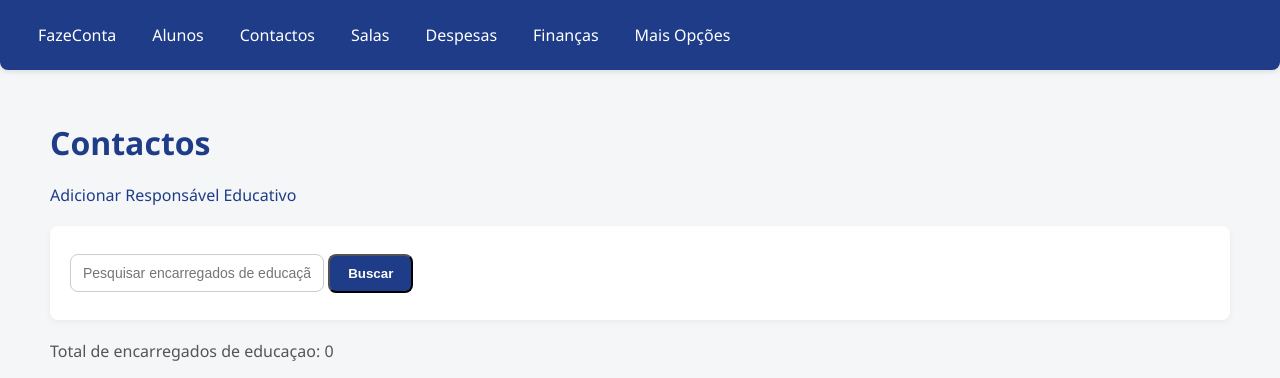
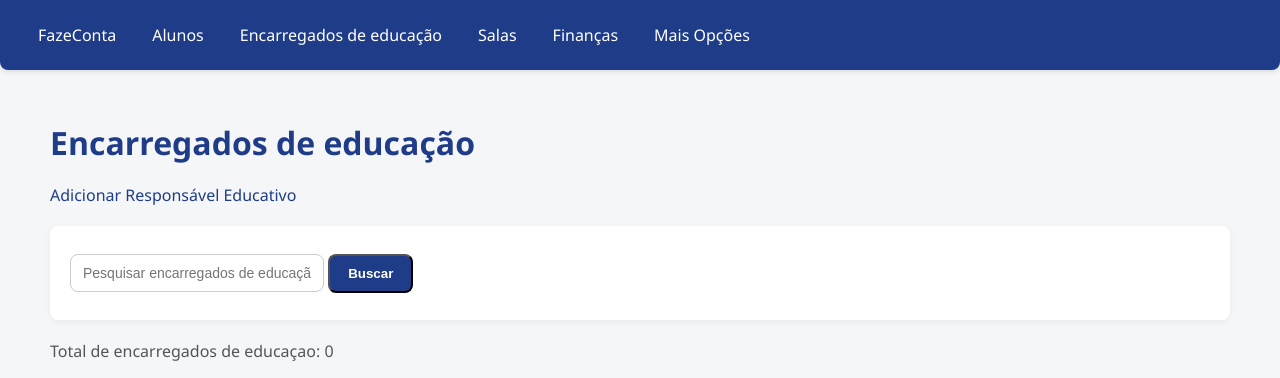
Before and after one commit to akls/faz-e-conta, a Django app: page /contactos/ in a window 1280 px wide. Shown: the top 378 px of the page. Run offline with Django 5.2, Linux system fonts and the light colour scheme; data that the repository does not hold is empty.

Commit message:
Pequenas alteraçoes

```diff
--- a/faz_e_conta/data_hub/models.py
+++ b/faz_e_conta/data_hub/models.py
@@ -336,7 +336,7 @@ class ComparticaoMensalSS(models.Model):
 
     mss_id = models.AutoField(primary_key=True)
     aluno_id = models.ForeignKey(to='Aluno', on_delete=models.CASCADE, db_column='aluno_id')
-    aluno_mensalidade_id = models.ForeignKey(to='MensalidadeAluno', on_delete=models.CASCADE, db_column='aluno_mensalidade_id', unique=True, related_name="")
+    aluno_mensalidade_id = models.ForeignKey(to='MensalidadeAluno', on_delete=models.CASCADE, db_column='aluno_mensalidade_id', unique=True)
     ano_letivo = models.DateField(null=True, blank=True)
 
     periodo_inicio = models.DateField(default=du.timezone.now)
--- a/faz_e_conta/data_hub/templates/base.html
+++ b/faz_e_conta/data_hub/templates/base.html
@@ -14,9 +14,8 @@
     <div class="navbar">
         <a href="{% url 'starter_page' %}">FazeConta</a>
         <a href="{% url 'show_students' %}">Alunos</a>
-        <a href="{% url 'show_contactos' %}">Contactos</a>
+        <a href="{% url 'show_contactos' %}">Encarregados de educação</a>
         <a href="{% url 'show_salas' %}">Salas</a>
-        <a href="{% url 'show_despesas' %}">Despesas</a>
         <a href="{% url 'show_aluno_financas' %}">Finanças</a>
         <a href="#">Mais Opções</a>
     </div>
--- a/faz_e_conta/data_hub/templates/show_contactos.html
+++ b/faz_e_conta/data_hub/templates/show_contactos.html
@@ -12,7 +12,7 @@
 </head>
 
 <body>
-    <h1>Contactos</h1>
+    <h1>Encarregados de educação</h1>
 
 
 
```
Also changed, not shown: faz_e_conta/data_hub/views.py (+10 -1 lines).
